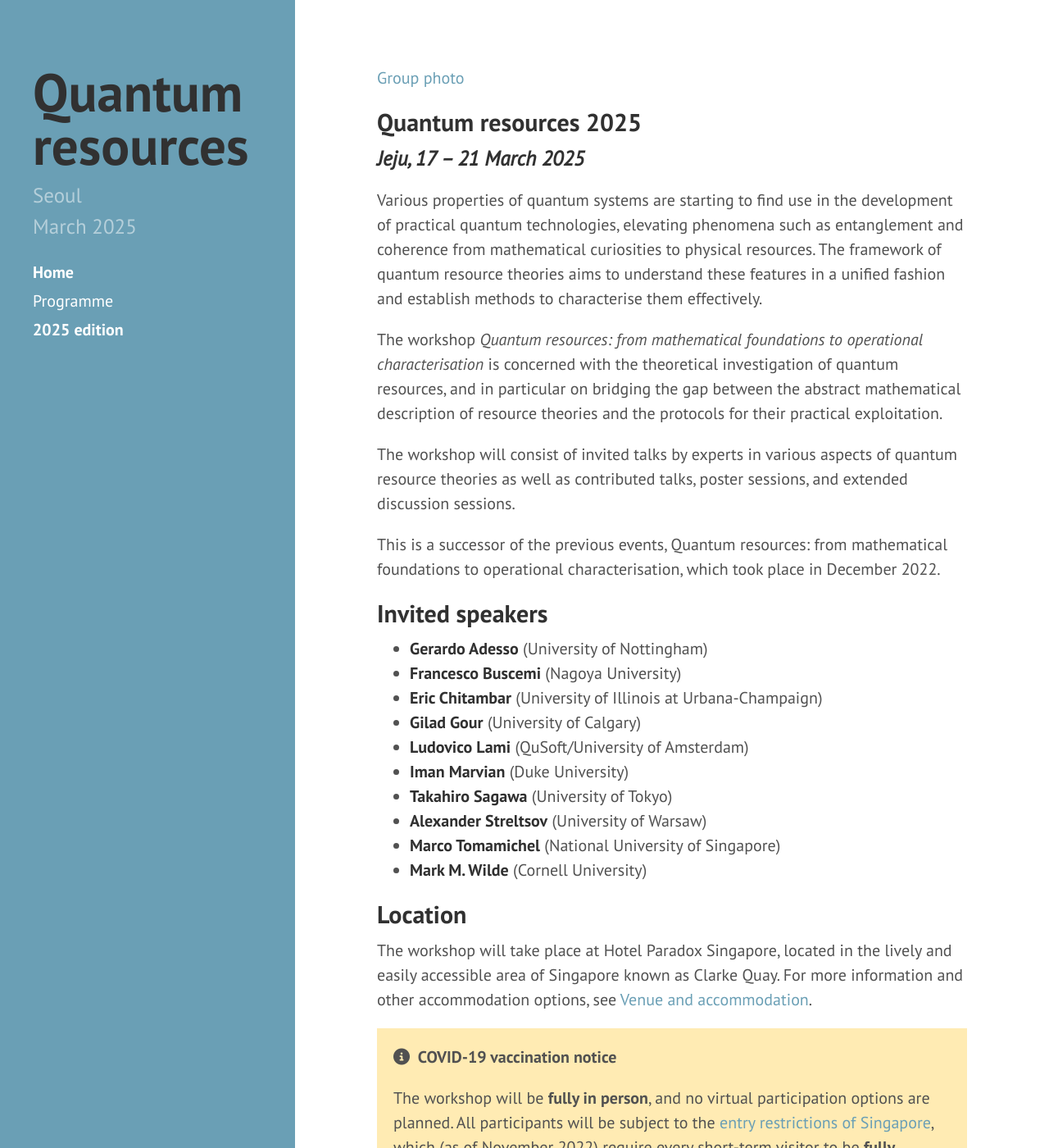
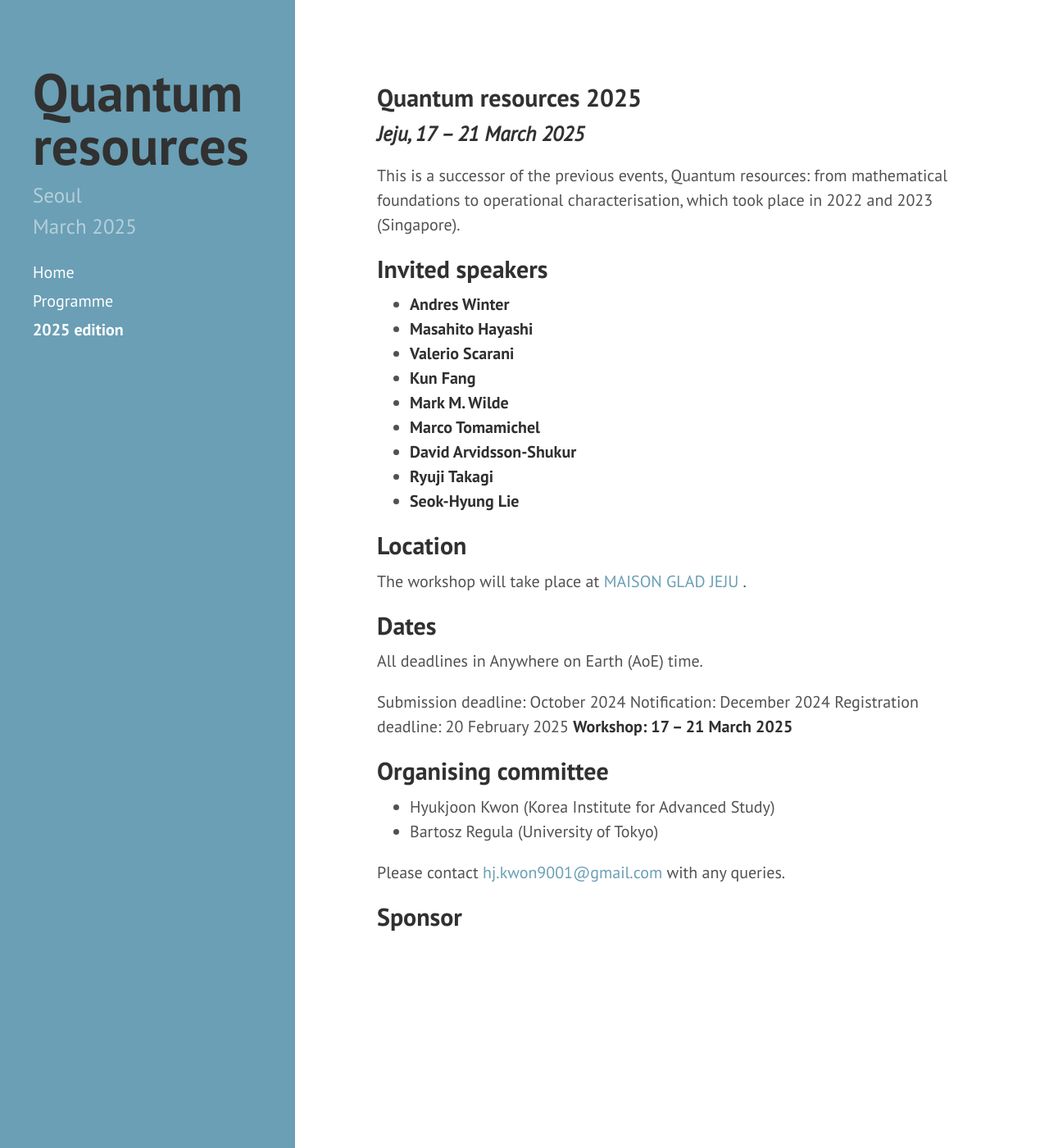
Before and after one commit to yeon-lee/yeon-lee.github.io, a Jekyll site: the page built from index.md, in a window 1280 px wide and 1400 px high. Shown: the whole window at 82% size. Built offline with Jekyll 4.4.1, drawn with Linux system fonts in a browser that asks for light colours; nearby versions of some CDN libraries; our own code applies the rules of GitHub Pages for plain Markdown files; some of the changed text lies outside the part shown.

Commit message:
Update index.md

```diff
--- a/index.md
+++ b/index.md
@@ -3,70 +3,41 @@ layout: default
 order: 1
 ---
 
-[Group photo](/photo.jpg)
-
 ## Quantum resources 2025
 <h3 class="lessspace"><em>Jeju, 17 &ndash; 21 March 2025</em></h3>
 
-Various properties of quantum systems are starting to find use in the development of practical quantum technologies, elevating phenomena such as entanglement and coherence from mathematical curiosities to physical resources. The framework of quantum resource theories aims to understand these features in a unified fashion and establish methods to characterise them effectively.
-
-The workshop *Quantum resources: from mathematical foundations to operational characterisation* is concerned with the theoretical investigation of quantum resources, and in particular on bridging the gap between the abstract mathematical description of resource theories and the protocols for their practical exploitation.
-
-The workshop will consist of invited talks by experts in various aspects of quantum resource theories as well as contributed talks, poster sessions, and extended discussion sessions.
-
-This is a successor of the previous events, Quantum resources: from mathematical foundations to operational characterisation, which took place in December 2022.
-
+This is a successor of the previous events, Quantum resources: from mathematical foundations to operational characterisation, which took place in 2022 and 2023 (Singapore).
 
 ## Invited speakers
 
-* **Gerardo Adesso** (University of Nottingham)
-* **Francesco Buscemi** (Nagoya University)
-* **Eric Chitambar** (University of Illinois at Urbana-Champaign)
-* **Gilad Gour** (University of Calgary)
-* **Ludovico Lami** (QuSoft/University of Amsterdam)
-* **Iman Marvian** (Duke University)
-* **Takahiro Sagawa** (University of Tokyo)
-* **Alexander Streltsov** (University of Warsaw)
-* **Marco Tomamichel** (National University of Singapore)
-* **Mark M. Wilde** (Cornell University)
+* **Andres Winter**
+* **Masahito Hayashi**
+* **Valerio Scarani**
+* **Kun Fang**
+* **Mark M. Wilde**
+* **Marco Tomamichel**
+* **David Arvidsson-Shukur**
+* **Ryuji Takagi**
+* **Seok-Hyung Lie**
 
 ## Location
 
-The workshop will take place at Hotel Paradox Singapore, located in the lively and easily accessible area of Singapore known as Clarke Quay. For more information and other accommodation options, see [Venue and accommodation](/venue).
-
-<div class="covid"><p><b><i class="fas fa-info-circle"></i>&nbsp; COVID-19 vaccination notice</b></p>
-	<p>The workshop will be <b>fully in person</b>, and no virtual participation options are planned. All participants will be subject to the <a href="https://www.ica.gov.sg/enter-transit-depart/entering-singapore">entry restrictions of Singapore</a>, which (as of November 2022) require every short-term visitor to be <b>fully vaccinated against COVID-19</b>. This typically means at least one or two doses of a WHO-approved vaccine, depending on the type. </p>
-	<p>Please familiarise yourself with the <a href="https://www.ica.gov.sg/enter-transit-depart/entering-singapore">Singapore entry checklist</a>; note in particular that visitors are required to <b>prepare proof of vaccination status</b> and <b>fill out an online entry card in advance of their arrival</b>. The workshop organisers will not take responsibility should any participant be denied entry to the country.</p>
-</div>
+The workshop will take place at <a href="https://www.glad-hotels.com/maisongladjeju/index.do?locale=en">MAISON GLAD JEJU </a>.
 
 ## Dates
 
 All deadlines in Anywhere on Earth (AoE) time.
 
-~~Submission deadline: 31 August 2022~~
-~~Notification: 12 September 2022~~
-~~Registration deadline: 4 November 2022~~
-**Workshop: 5 &ndash; 8 December 2022**
+Submission deadline: October 2024
+Notification: December 2024
+Registration deadline: 20 February 2025
+**Workshop: 17 &ndash; 21 March 2025**
 
 
 ## Organising committee
+* Hyukjoon Kwon (Korea Institute for Advanced Study)
+* Bartosz Regula (University of Tokyo)
 
-* Bartosz Regula (University of Tokyo)
-* Mile Gu (Nanyang Technological University)
-* Jayne Thompson (Horizon Quantum Computing)
-* Varun Narasimhachar (Nanyang Technological University)
-
-Please contact <a href="mailto:bartosz.regula@gmail.com">bartosz.regula@gmail.com</a> with any queries.
+Please contact <a href="mailto:hj.kwon9001@gmail.com">hj.kwon9001@gmail.com</a> with any queries.
 
 ## Sponsor
-
-The workshop is sponsored by Nanyang Technological University.<br /><a href="http://ntu.edu.sg"><img src="https://vectorlogoseek.com/wp-content/uploads/2019/10/nanyang-technological-university-ntu-vector-logo.png" width="400px" /></a>
-We acknowledge the support of the NTU <a href="https://www.ntu.edu.sg/research/research-careers">Talent Recruitment and Career Support (TRACS) Office</a> through the Presidential Postdoctoral Fellowship and Lee Kuan Yew Postdoctoral Fellowship funding, as well as the support of the NTU <a href="https://www.ntu.edu.sg/ias">Institute of Advanced Studies</a>.
-
-We also thank Horizon Quantum Computing for the support.<br /><br />
-<a href="https://www.horizonquantum.com"><img src="/horizon.png" width="300px" /></a>
-
-
-<div class="warning"><p><b><i class="fas fa-exclamation-triangle"></i>&nbsp; Scam alert</b></p>
-	<p>We have been notified that an unaffiliated company "EHotel Services" is contacting participants about alleged accommodation bookings for the workshop. Please note that this is a scam, and <b>you will not be contacted by any third party on our behalf</b>.</p>
-</div>
```
